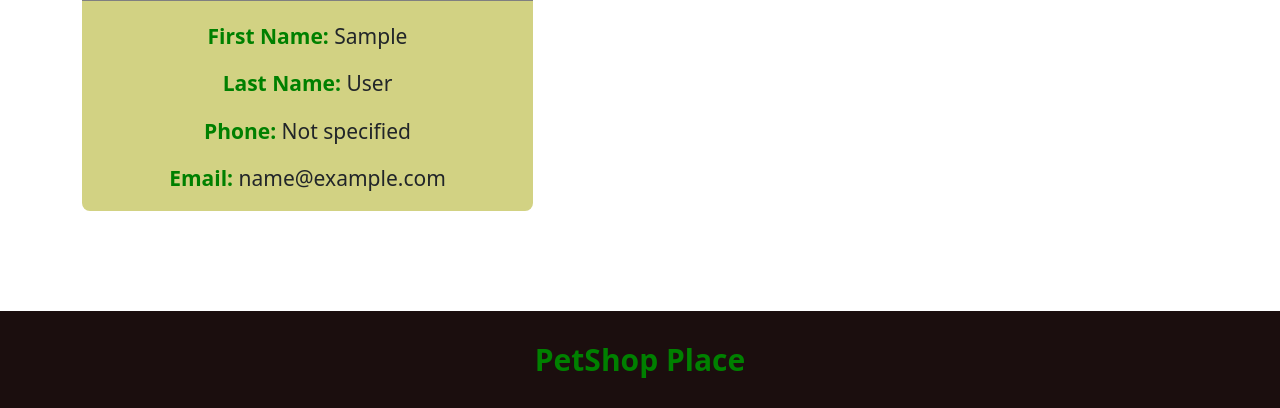
After one commit to Kubanychbek-Dev/home_work_31.03.2025, a Django app: page /users/profile/ in a window 1280 px wide. The commit adds this page. Shown: the part 694-1102 px from the top of the page. Run offline with Django 5.2, Linux system fonts and the light colour scheme; the visitor is signed in with stand-in values (Sample User, id 1).

Commit message:
add user_media, user_profile_read_only.css, user_profile_read_only.html, user_profile_view

```diff
--- a/dogs/templates/dogs/base.html
+++ b/dogs/templates/dogs/base.html
@@ -33,7 +33,7 @@
                 </li>
                 {% if user.is_authenticated %}
                      <li class="item">
-                     <a class="item-link" href="{% url 'users:user_login' %}">Профиль</a>
+                     <a class="item-link" href="{% url 'users:user_profile' %}">Профиль</a>
                      </li>
                      <li class="item">
                      <a class="item-link" href="{% url 'users:user_register' %}">Выход</a>
--- a/dogs/templatetags/my_tags.py
+++ b/dogs/templatetags/my_tags.py
@@ -7,3 +7,10 @@ def dogs_media(val):
     if val:
         return fr"/media/{val}"
     return "/static/dummydog.jpg"
+
+
+@register.filter()
+def user_media(val):
+    if val:
+        return fr"/media/{val}"
+    return "/static/noavatar.png"
--- a/static/css/main.css
+++ b/static/css/main.css
@@ -7,3 +7,4 @@
 @import url("delete.css");
 @import url("user_register.css");
 @import url("user_login.css");
+@import url("user_profile_read_only.css")
--- /dev/null
+++ b/static/css/user_profile_read_only.css
@@ -0,0 +1,39 @@
+.profile-title {
+   text-align: center;
+   font-weight: bold;
+   margin-bottom: 100px;
+   color: green;
+}
+
+.profile-wrapper {
+  border-radius: 8px;
+  overflow: hidden;
+  background-color: hsl(60, 47%, 67%);
+}
+
+.profile-img {
+  margin-bottom: 20px;
+  padding: 10px 10px;
+  border-bottom: 2px solid grey;
+}
+
+.profile-img img {
+  width: 100%;
+  height: 397px;
+  object-fit: cover;
+  border-radius: 15px;
+  overflow: hidden;
+}
+
+.profile-info {
+  display: flex;
+  flex-direction: column;
+  justify-content: space-between;
+  align-items: center;
+  flex-wrapper: wrapper;
+}
+
+.profile-span {
+  color: green;
+  font-weight: bold;
+}
--- /dev/null
+++ b/users/templates/users/user_profile_read_only.html
@@ -0,0 +1,37 @@
+{% extends "dogs/base.html" %}
+{% load my_tags %}
+
+{% block content %}
+
+<div class="container">
+  <h1 class="profile-title">{{ title }}</h1>
+  <div class="row">
+    <div class="col-12 col-md-5">
+      <div class="profile-wrapper">
+        <div class="profile-img">
+          <img src="{{ user.avatar|user_media }}" alt="User img">
+        </div>
+        <div class="profile-info">
+          <p class="profile-text">
+            <span class="profile-span">First Name:</span>
+            {{ user.first_name|default:"Not specified" }}
+          </p>
+          <p class="profile-text">
+            <span class="profile-span">Last Name:</span>
+            {{ user.last_name|default:"Not specified" }}
+          </p>
+          <p class="profile-text">
+            <span class="profile-span">Phone:</span>
+            {{ user.phone|default:"Not specified" }}
+          </p>
+          <p class="profile-text">
+            <span class="profile-span">Email:</span>
+            {{ user.email|default:"Not specified" }}
+          </p>
+        </div>
+      </div>
+    </div>
+  </div>
+</div>
+
+{% endblock %}
--- a/users/urls.py
+++ b/users/urls.py
@@ -1,10 +1,11 @@
 from django.urls import path
 from users.apps import UsersConfig
-from .views import user_register_view, user_login_view
+from .views import user_register_view, user_login_view, user_profile_view
 
 app_name = UsersConfig.name
 
 urlpatterns = [
     path("", user_login_view, name="user_login"),
     path("register/", user_register_view, name="user_register"),
+    path("profile/", user_profile_view, name="user_profile"),
 ]
--- a/users/views.py
+++ b/users/views.py
@@ -38,3 +38,15 @@ def user_login_view(request):
         "form": UserLoginForm
     }
     return render(request, "users/user_login.html", context=context)
+
+
+def user_profile_view(request):
+    user_object = request.user
+    if user_object.first_name and user_object.last_name:
+        user_name = f"{user_object.first_name} {user_object.last_name}"
+    else:
+        user_name = "Anonymous user"
+    context = {
+        "title": "Your Profile"
+    }
+    return render(request, "users/user_profile_read_only.html", context=context)
```
